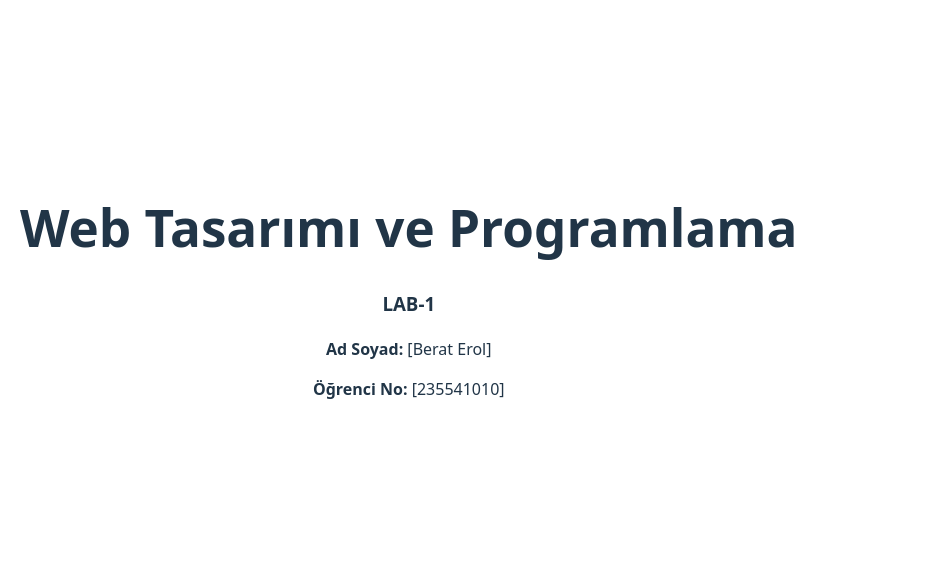
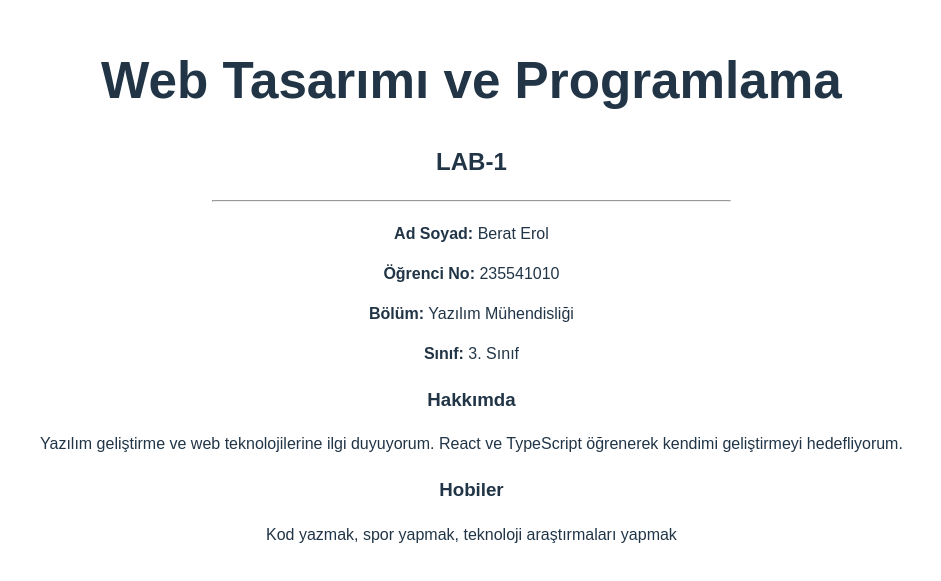
Before and after one commit to BeratErol/web-lab-hello, a React (Vite) app: page / in a window 1280 px wide. Shown: the part 109-690 px from the top of the page, without its empty margins (0-941 px from the left). Built offline with nearby package versions, Linux system fonts and the light colour scheme.

Commit message:
feat: add personal details and bio section

```diff
--- a/src/App.tsx
+++ b/src/App.tsx
@@ -1,12 +1,34 @@
 function App() {
   return (
-    <div style={{ padding: '20px', textAlign: 'center' }}>
+    <div style={{
+      padding: "40px",
+      textAlign: "center",
+      fontFamily: "Arial, sans-serif"
+    }}>
       <h1>Web Tasarımı ve Programlama</h1>
-      <h3>LAB-1</h3>
-      <p><strong>Ad Soyad:</strong> [Berat Erol]</p>
-      <p><strong>Öğrenci No:</strong> [235541010]</p>
+      <h2>LAB-1</h2>
+
+      <hr style={{ width: "60%", margin: "20px auto" }} />
+
+      <p><strong>Ad Soyad:</strong> Berat Erol</p>
+      <p><strong>Öğrenci No:</strong> 235541010</p>
+      <p><strong>Bölüm:</strong> Yazılım Mühendisliği</p>
+      <p><strong>Sınıf:</strong> 3. Sınıf</p>
+
+      <div style={{ marginTop: "20px" }}>
+        <h3>Hakkımda</h3>
+        <p>
+          Yazılım geliştirme ve web teknolojilerine ilgi duyuyorum.
+          React ve TypeScript öğrenerek kendimi geliştirmeyi hedefliyorum.
+        </p>
+      </div>
+
+      <div style={{ marginTop: "20px" }}>
+        <h3>Hobiler</h3>
+        <p>Kod yazmak, spor yapmak, teknoloji araştırmaları yapmak</p>
+      </div>
     </div>
-  )
+  );
 }
 
-export default App
+export default App;
```
